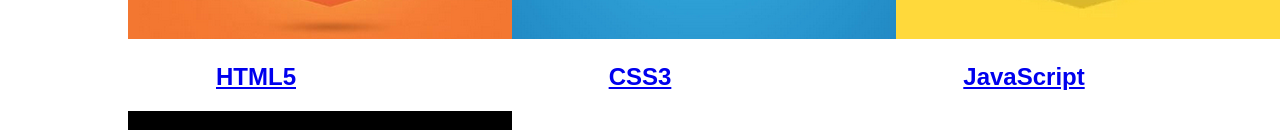
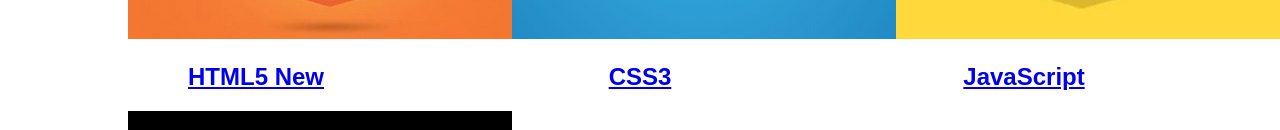
Before and after one commit to GeorgeLychock/ci-template, a plain HTML site: page stream-one.html in a window 1280 px wide. Shown: the part 425-555 px from the top of the page. Drawn offline with Linux system fonts and the light colour scheme.

Commit message:
test: testing changes to an html file

```diff
--- a/stream-one.html
+++ b/stream-one.html
@@ -18,7 +18,7 @@
 <div class="card">
     <a href="https://en.wikipedia.org/wiki/HTML5" target="_blank">
     <img src="images/html5.png" alt="HTML5 Wiki Page.">
-    <h2>HTML5</h2>
+    <h2>HTML5 New</h2>
     </a>
 </div>
 <div class="card">
```
Also changed, not shown: readme.txt.
